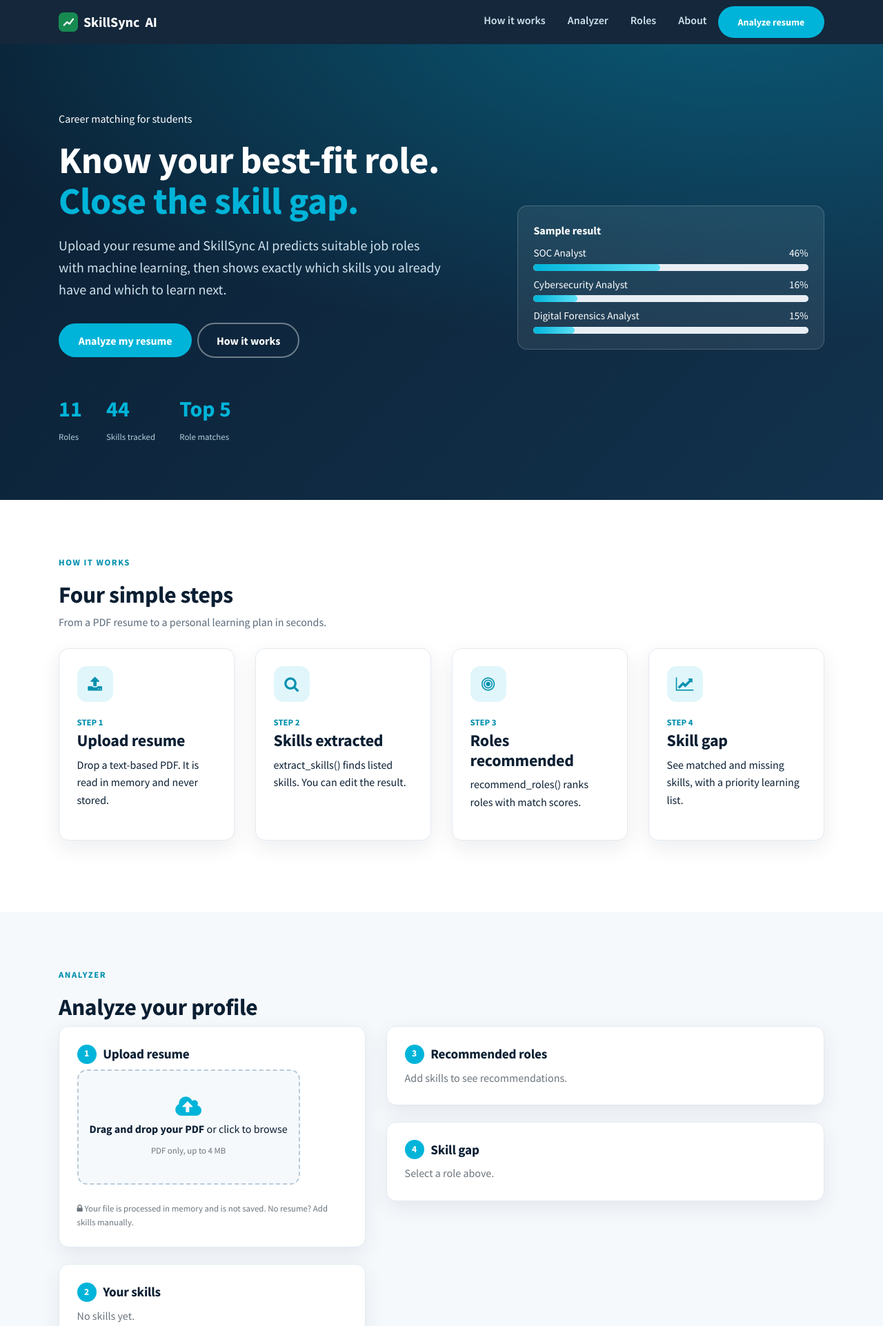
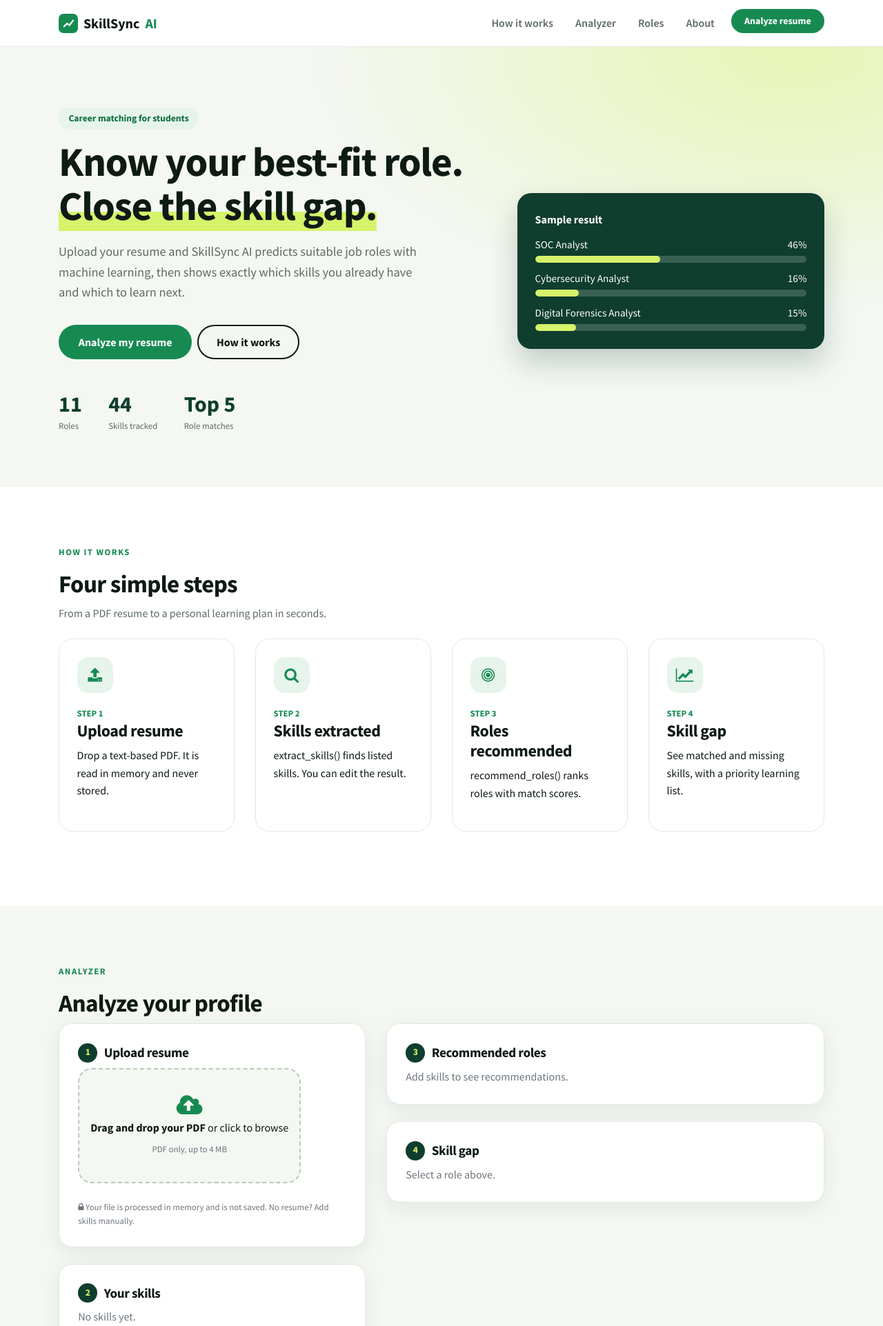
Before and after one commit to kv0011/skillsync-ai, a Flask app: page / in a window 1280 px wide. Shown: the top 1923 px of the page at 69% size. Run offline with Flask 3, Linux system fonts and the light colour scheme; some libraries are stand-ins or nearby versions.

Commit message:
Update skillsync.css

```diff
--- a/public/static/css/skillsync.css
+++ b/public/static/css/skillsync.css
@@ -1,64 +1,63 @@
-:root{--brand:#00b4d9;--brand-d:#0090ae;--ink:#0b1f33;--muted:#5b6b7b;--bg:#f6f9fc;--line:#e3eaf1;--ok:#17a673;--bad:#e5484d;--r:14px;--sh:0 10px 30px rgba(11,31,51,.08)}
+:root{--brand:#178a52;--brand-d:#0f6d3f;--forest:#0f3d2e;--lime:#d6f36b;--ink:#0e1a14;--muted:#5d6b63;--bg:#f4f7f2;--mint:#e6f4ec;--line:#e2e8e2;--r:20px;--sh:0 8px 28px rgba(15,61,46,.08)}
 *{box-sizing:border-box}html{scroll-behavior:smooth}
-body{font-family:"Source Sans Pro",system-ui,-apple-system,"Segoe UI",sans-serif;color:var(--ink);background:#fff;line-height:1.6;padding-top:64px}
-h1,h2,h3,h4{font-weight:700;letter-spacing:-.01em}
+body{font-family:"Source Sans Pro",system-ui,-apple-system,"Segoe UI",sans-serif;color:var(--ink);background:#fff;line-height:1.6;padding-top:68px}
+h1,h2,h3,h4{font-weight:700;letter-spacing:-.02em}
 a{color:var(--brand-d)}:focus-visible{outline:3px solid var(--brand);outline-offset:2px}
 .skip{position:absolute;left:-999px}.skip:focus{left:8px;top:8px;background:#fff;padding:8px;z-index:2000}
 /* nav */
-.navbar{background:rgba(11,31,51,.96)!important;backdrop-filter:blur(8px);height:64px}
-.navbar-brand{color:#fff!important;font-weight:700;font-size:1.25rem;display:flex;align-items:center;gap:.5rem}
-.navbar .nav-link{color:#cfe3ee!important;font-weight:600;padding:.5rem 1rem!important}
-.navbar .nav-link:hover{color:var(--brand)!important}
-.navbar-toggler{border:0;color:#fff}.navbar-toggler-icon{filter:invert(1)}
-@media(max-width:991px){.navbar-collapse{background:var(--ink);padding:1rem;margin:0 -15px}}
+.navbar{background:rgba(255,255,255,.92)!important;backdrop-filter:blur(10px);border-bottom:1px solid var(--line);height:68px}
+.navbar-brand{color:var(--ink)!important;font-weight:700;font-size:1.25rem;display:flex;align-items:center;gap:.5rem}.navbar-brand .ai{color:var(--brand)}
+.navbar .nav-link{color:var(--muted)!important;font-weight:600;padding:.5rem 1rem!important}.navbar .nav-link:hover{color:var(--brand)!important}
+.navbar-toggler{border:0;color:var(--ink)}
+.nav-cta{margin-left:.5rem;padding:.45rem 1.2rem!important;color:#fff!important}
+@media(max-width:991px){.navbar-collapse{background:#fff;padding:1rem;margin:0 -15px;border-bottom:1px solid var(--line)}.nav-cta{margin:.5rem 0 0}}
 /* hero */
-.hero{background:radial-gradient(1200px 500px at 80% -10%,rgba(0,180,217,.35),transparent),linear-gradient(135deg,#0b1f33,#12324d);color:#fff;padding:96px 0 80px}
-.hero h1{font-size:clamp(2.1rem,5vw,3.4rem);line-height:1.1}.hero h1 span{color:var(--brand)}
-.hero p.lead{color:#cfe3ee;max-width:560px;margin:1.2rem 0 2rem}
+.hero{background:radial-gradient(700px 380px at 90% 0,rgba(214,243,107,.45),transparent),var(--bg);padding:88px 0 76px}
+.pill{display:inline-block;background:var(--mint);color:var(--brand-d);font-weight:700;font-size:.85rem;border-radius:99px;padding:.3rem .9rem;margin-bottom:1rem}
+.hero h1{font-size:clamp(2.3rem,5.2vw,3.7rem);line-height:1.08}
+.hero h1 span{background:linear-gradient(transparent 62%,var(--lime) 62%)}
+.hero p.lead{color:var(--muted);font-size:1.15rem;max-width:540px;margin:1.2rem 0 2rem}
 .btn-brand{background:var(--brand);color:#fff;border:0;border-radius:999px;padding:.8rem 1.8rem;font-weight:700;transition:.2s}
 .btn-brand:hover{background:var(--brand-d);color:#fff;transform:translateY(-1px)}
-.hero .btn{margin:0 .5rem .6rem 0}.btn-ghost{border:2px solid rgba(255,255,255,.4);color:#fff;border-radius:999px;padding:.7rem 1.6rem;font-weight:700}
-.btn-ghost:hover{border-color:var(--brand);color:var(--brand)}
-.stats{display:flex;gap:2.2rem;margin-top:2.5rem;flex-wrap:wrap}.stats b{display:block;font-size:2rem;color:var(--brand)}.stats small{color:#b6cddb}
-.hero-card{background:rgba(255,255,255,.08);border:1px solid rgba(255,255,255,.18);border-radius:var(--r);padding:1.4rem}
-.hero-card .row-s{display:flex;justify-content:space-between;font-size:.95rem;margin:.5rem 0 .2rem}
+.hero .btn{margin:0 .5rem .6rem 0}.btn-ghost{border:2px solid var(--ink);color:var(--ink);border-radius:999px;padding:.7rem 1.6rem;font-weight:700}
+.btn-ghost:hover{background:var(--ink);color:#fff;text-decoration:none}
+.stats{display:flex;gap:2.4rem;margin-top:2.4rem;flex-wrap:wrap}.stats b{display:block;font-size:2rem;color:var(--forest);line-height:1.1}.stats small{color:var(--muted)}
+.hero-card{background:var(--forest);color:#fff;border-radius:var(--r);padding:1.6rem;box-shadow:0 20px 40px rgba(15,61,46,.22)}
+.hero-card .row-s{display:flex;justify-content:space-between;font-size:.95rem;margin:.7rem 0 .25rem}
+.hero-card .bar{background:rgba(255,255,255,.18)}.hero-card .bar i{background:var(--lime)}
 /* sections */
-section{padding:80px 0}.alt{background:var(--bg)}
-.eyebrow{color:var(--brand-d);font-weight:700;text-transform:uppercase;letter-spacing:.12em;font-size:.8rem}
-.sec-title{font-size:2.1rem;margin:.3rem 0 .5rem}.sec-sub{color:var(--muted);max-width:640px}
-.step{background:#fff;border:1px solid var(--line);border-radius:var(--r);padding:1.6rem;height:100%;box-shadow:var(--sh)}
-.step i{width:52px;height:52px;border-radius:14px;background:rgba(0,180,217,.12);color:var(--brand-d);display:grid;place-items:center;font-size:1.4rem;margin-bottom:1rem}
-.step small{color:var(--brand-d);font-weight:700}
-.panel{background:#fff;border:1px solid var(--line);border-radius:var(--r);box-shadow:var(--sh);padding:1.6rem;margin-bottom:1.5rem}
+section{padding:84px 0}.alt{background:var(--bg)}
+.eyebrow{color:var(--brand);font-weight:700;text-transform:uppercase;letter-spacing:.12em;font-size:.8rem}
+.sec-title{font-size:2.2rem;margin:.3rem 0 .5rem}.sec-sub{color:var(--muted);max-width:640px}
+.step{background:#fff;border:1px solid var(--line);border-radius:var(--r);padding:1.6rem;height:100%}
+.step i{width:52px;height:52px;border-radius:16px;background:var(--mint);color:var(--brand);display:grid;place-items:center;font-size:1.4rem;margin-bottom:1rem}
+.step small{color:var(--brand);font-weight:700}
+.panel{background:#fff;border:1px solid var(--line);border-radius:var(--r);box-shadow:var(--sh);padding:1.7rem;margin-bottom:1.5rem}
 .panel h3{font-size:1.2rem;display:flex;align-items:center;gap:.6rem}
-.badge-n{background:var(--brand);color:#fff;width:28px;height:28px;border-radius:50%;display:inline-grid;place-items:center;font-size:.85rem}
-.drop{border:2px dashed #b9cbd9;border-radius:var(--r);padding:2.2rem 1rem;text-align:center;cursor:pointer;background:var(--bg);transition:.2s}
-.drop:hover,.drop.over{border-color:var(--brand);background:rgba(0,180,217,.06)}
+.badge-n{background:var(--forest);color:var(--lime);width:28px;height:28px;border-radius:50%;display:inline-grid;place-items:center;font-size:.85rem}
+.drop{border:2px dashed #b8cabd;border-radius:var(--r);padding:2.2rem 1rem;text-align:center;cursor:pointer;background:var(--bg);transition:.2s}
+.drop:hover,.drop.over{border-color:var(--brand);background:var(--mint)}
 .drop i{font-size:2.2rem;color:var(--brand)}
-.alert-x{border-radius:10px;padding:.7rem 1rem;margin-top:1rem;font-size:.95rem}
-.alert-x.err{background:#fdecec;color:#9b1c1c}.alert-x.info{background:#e8f6fb;color:#0a5568}
-.chip{display:inline-flex;align-items:center;gap:.4rem;background:#e8f6fb;color:#0a5568;border-radius:999px;padding:.25rem .8rem;margin:.25rem .25rem 0 0;font-size:.9rem;font-weight:600}
+.alert-x{border-radius:12px;padding:.7rem 1rem;margin-top:1rem;font-size:.95rem}
+.alert-x.err{background:#fdecec;color:#9b1c1c}.alert-x.info{background:var(--mint);color:#0f5132}
+.chip{display:inline-flex;align-items:center;gap:.4rem;background:var(--mint);color:#0f5132;border-radius:999px;padding:.25rem .8rem;margin:.25rem .25rem 0 0;font-size:.9rem;font-weight:600}
 .chip button{border:0;background:none;color:inherit;font-size:1.1rem;line-height:1;padding:0;cursor:pointer}
-.chip.ok{background:#e3f6ee;color:#0d6b49}.chip.bad{background:#fdecec;color:#9b1c1c}
-.form-control,.custom-select{border-radius:10px;border:1px solid #cbd8e3;height:46px}
-.rec{display:grid;grid-template-columns:200px 1fr auto;gap:1rem;align-items:center;padding:.7rem 0;border-bottom:1px solid var(--line)}
-.rec:last-child{border:0}.bar{height:10px;background:#e8eef4;border-radius:99px;overflow:hidden}.bar i{display:block;height:100%;background:linear-gradient(90deg,var(--brand),#5ee0f7);border-radius:99px;transition:width .6s}
-.rec .btn{border-radius:999px;font-weight:700;border:1.5px solid var(--brand);color:var(--brand-d);background:#fff;padding:.3rem 1rem}
-.rec.sel .btn,.rec .btn:hover{background:var(--brand);color:#fff}
+.chip.ok{background:var(--lime);color:var(--forest)}.chip.bad{background:#fdecec;color:#9b1c1c}
+.form-control{border-radius:12px;border:1px solid #cdd9cf;height:46px}
+.rec{display:grid;grid-template-columns:200px 1fr auto;gap:1rem;align-items:center;padding:.8rem 0;border-bottom:1px solid var(--line)}
+.rec:last-child{border:0}.bar{height:10px;background:#e6ece6;border-radius:99px;overflow:hidden}.bar i{display:block;height:100%;background:var(--brand);border-radius:99px;transition:width .6s}
+.rec .btn{border-radius:999px;font-weight:700;border:1.5px solid var(--forest);color:var(--forest);background:#fff;padding:.3rem 1rem}
+.rec.sel .btn,.rec .btn:hover{background:var(--forest);color:#fff}
 @media(max-width:700px){.rec{grid-template-columns:1fr}}
-.ring{--p:0;width:130px;height:130px;border-radius:50%;background:conic-gradient(var(--brand) calc(var(--p)*1%),#e8eef4 0);display:grid;place-items:center;flex:none}
+.ring{--p:0;width:130px;height:130px;border-radius:50%;background:conic-gradient(var(--brand) calc(var(--p)*1%),#e6ece6 0);display:grid;place-items:center;flex:none}
 .ring span{width:98px;height:98px;border-radius:50%;background:#fff;display:grid;place-items:center;font-size:1.7rem;font-weight:700}
 .road li{margin:.4rem 0}.road small{color:var(--muted)}
-.tbl{width:100%}.tbl th,.tbl td{padding:.7rem;border-bottom:1px solid var(--line)}.tbl th{color:var(--muted);font-size:.85rem;text-transform:uppercase}
-.best{background:#e3f6ee;color:#0d6b49;border-radius:99px;padding:.1rem .6rem;font-size:.8rem;font-weight:700}
-.role{background:#fff;border:1px solid var(--line);border-radius:var(--r);padding:1.2rem;height:100%;transition:.2s}
+.role{background:#fff;border:1px solid var(--line);border-radius:var(--r);padding:1.3rem;height:100%;transition:.2s}
 .role:hover{box-shadow:var(--sh);transform:translateY(-2px)}.role h4{font-size:1.05rem}
-.team{text-align:center}.avatar{width:84px;height:84px;border-radius:50%;background:linear-gradient(135deg,var(--brand),#12324d);color:#fff;display:grid;place-items:center;font-size:1.8rem;margin:0 auto .8rem}
-footer{background:var(--ink);color:#9fb6c5;padding:40px 0;font-size:.92rem}footer a{color:var(--brand)}
+.team{text-align:center}.avatar{width:84px;height:84px;border-radius:50%;background:var(--forest);color:var(--lime);display:grid;place-items:center;font-size:1.8rem;margin:0 auto .8rem}
+footer{background:var(--forest);color:#b9d3c4;padding:40px 0;font-size:.92rem}footer a{color:var(--lime)}
+.acts{display:flex;gap:.5rem;flex-wrap:wrap}.btn-jobs{border-radius:999px;font-weight:700;background:var(--lime);color:var(--forest)!important;padding:.3rem 1rem;border:1.5px solid var(--lime)}.btn-jobs:hover{background:#c5e657;text-decoration:none}
+.rec .btn-jobs{background:var(--lime);color:var(--forest)!important;border-color:var(--lime)}.rec .btn-jobs:hover{background:#c5e657}
 @media print{nav,.hero,section:not(#analyzer),footer,.no-print,.drop{display:none!important}body{padding:0}.panel{box-shadow:none}}
 @media(prefers-reduced-motion:reduce){*{transition:none!important;scroll-behavior:auto!important}}
-
-.acts{display:flex;gap:.5rem;flex-wrap:wrap}.btn-jobs{border-radius:999px;font-weight:700;background:#0a66c2;color:#fff!important;padding:.3rem 1rem;border:1.5px solid #0a66c2}.btn-jobs:hover{background:#084f96;text-decoration:none}
-.rec .btn-jobs{background:#0a66c2;color:#fff!important;border-color:#0a66c2}.rec .btn-jobs:hover{background:#084f96}
-.filters{display:grid;grid-template-columns:repeat(3,1fr);gap:.8rem;margin:.6rem 0 1rem}.filters label{display:block;font-size:.85rem;color:var(--muted);margin:0 0 .2rem}.filters .form-control,.filters .custom-select{width:100%}
-@media(max-width:700px){.filters{grid-template-columns:1fr}}
+.rec.sel .btn.btn-jobs{background:var(--lime);color:var(--forest)!important;border-color:var(--lime)}
```
